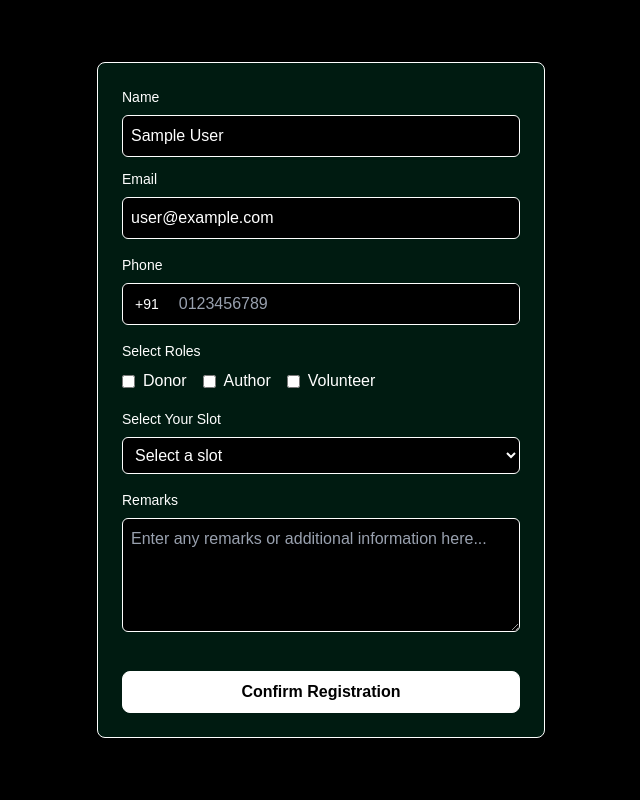
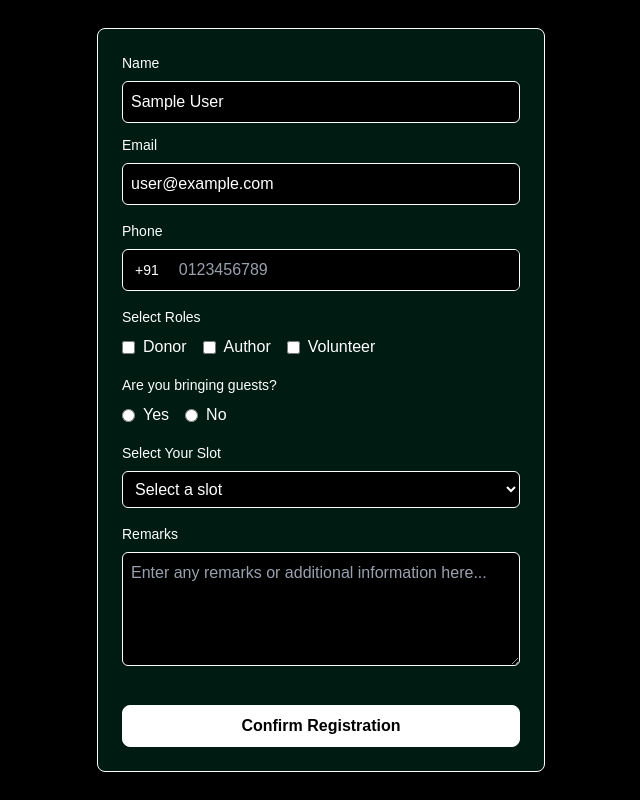
Before and after one commit to Juzcallmekaushik/KVRS-v1.0.0, a Next.js app: page /register in a window 1280 px wide. Shown: the whole page, without its empty margins (319-959 px from the left). Built offline with nearby package versions, Linux system fonts and the light colour scheme; no server answers; the database is empty; sample sign-in values are in the browser's storage.

Commit message:
added guests

```diff
--- a/app/api/add-to-sheets/route.js
+++ b/app/api/add-to-sheets/route.js
@@ -3,7 +3,7 @@ import { google } from "googleapis";
 export async function POST(req) {
   try {
     const bodyText = await req.text();
-    const { luckyNumber, name, email, phone, isAuthor, isDonor, isVolunteer, slot, remarks } = JSON.parse(bodyText);
+    const { luckyNumber, name, email, phone, isAuthor, isDonor, isVolunteer, slot, remarks, guestCount } = JSON.parse(bodyText);
 
     const auth = new google.auth.GoogleAuth({
       credentials: {
@@ -17,10 +17,10 @@ export async function POST(req) {
 
     await sheets.spreadsheets.values.append({
       spreadsheetId: process.env.GOOGLE_SHEET_ID,
-      range: "Sheet1!A:I",
+      range: "Sheet1!A:J",
       valueInputOption: "RAW",
       requestBody: {
-        values: [[luckyNumber, name, email, phone, isAuthor, isDonor, isVolunteer, slot, remarks]],
+        values: [[luckyNumber, name, email, phone, isAuthor, isDonor, isVolunteer, slot, remarks, guestCount]],
       },
     });
 
--- a/app/api/send-emails/route.js
+++ b/app/api/send-emails/route.js
@@ -21,6 +21,7 @@ export async function POST(req) {
       const roles = [];
       if (user.is_donor) roles.push("Donor");
       if (user.is_author) roles.push("Author");
+      if (user.is_volunteer) roles.push("Volunteer");
 
       const mailOptions = {
         from: '"KVRS Bot" <host.kvrs@gmail.com>',
@@ -34,7 +35,11 @@ export async function POST(req) {
             <li><strong style="color: #000000;">Email:</strong> <a href="mailto:${user.email}" style="color: #007bff; text-decoration: none;">${user.email}</a></li>
             <li><strong style="color: #000000;">Phone:</strong> <span style="color: #000000;">${user.phone}</span></li>
             <li><strong style="color: #000000;">Lucky Number:</strong> <span style="color: #000000;">${user.lucky_number}</span></li>
+            <li><strong style="color: #000000;">Guest Count:</strong> <span style="color: #000000;">${user.guestcount || "None"}</span></li>
             <li><strong style="color: #000000;">Roles:</strong> <span style="color: #000000;">${roles.length > 0 ? roles.join(" & ") : "None"}</span></li>
+            <li><strong style="color: #000000;">Slot Booked:</strong> <span style="color: #000000;">${user.slot }</span></li>
+            <li><strong style="color: #000000;">Remarks:</strong> <span style="color: #000000;">${user.remarks || "None provided"}</span></li>
+
           </ul>
           <p style="color: #000000;">
             Tap <a href="https://registration.kasturivijayam.com/" target="_blank" style="color: #007bff; text-decoration: none;">here</a> to access the registration portal.
--- a/app/home/page.jsx
+++ b/app/home/page.jsx
@@ -124,6 +124,13 @@ export default function HomePage() {
                 valueClass="break-words"
               />
             )}
+          {userDetails.guestcount !== null && userDetails.guestcount !== undefined && (
+            <Info
+              label="Guest Count"
+              value={userDetails.guestcount}
+              valueClass="break-words"
+            />
+          )}
           </div>
           <div className="mt-6 text-center">
             <button
--- a/app/register/page.jsx
+++ b/app/register/page.jsx
@@ -16,6 +16,8 @@ export default function RegisterPage() {
   const [isVolunteer, setIsVolunteer] = useState(false);
   const [selectedSlot, setSelectedSlot] = useState("");
   const [userInfo, setUserInfo] = useState({ name: "", email: "", phone: "" });
+  const [bringingGuests, setBringingGuests] = useState(false);
+  const [guestCount, setGuestCount] = useState("");
 
   const { data: session, status } = useSession();
   const router = useRouter();
@@ -105,6 +107,12 @@ export default function RegisterPage() {
       return;
     }
 
+    if (bringingGuests && (!guestCount || guestCount < 1 || guestCount > 2)) {
+      alert("Please specify a valid number of guests (1 or 2).");
+      setLoading(false);
+      return;
+    }
+
     const fullPhone = parsedPhone.formatInternational();
     const luckyNumber = Math.floor(Math.random() * 1000) + 1;
 
@@ -121,6 +129,7 @@ export default function RegisterPage() {
           is_volunteer: isVolunteer,
           slot: selectedSlot,
           remarks: document.querySelector("textarea[name='remarks']").value,
+          guestcount: bringingGuests ? guestCount : 0,
         },
       ]);
 
@@ -143,6 +152,7 @@ export default function RegisterPage() {
         isVolunteer,
         slot: selectedSlot,
         remarks: document.querySelector("textarea[name='remarks']").value,
+        guestCount: bringingGuests ? guestCount : 0,
       }),
     });
 
@@ -253,6 +263,51 @@ export default function RegisterPage() {
       </label>
       </div>
       </div>
+
+      <div className="mb-4">
+        <label className="block text-sm font-medium mb-2">Are you bringing guests?</label>
+        <div className="flex gap-4 items-center">
+          <label className="inline-flex items-center">
+            <input
+              type="radio"
+              name="bringingGuests"
+              value="yes"
+              onChange={() => setBringingGuests(true)}
+              className="mr-2 accent-green-500 cursor-pointer"
+              disabled={loading}
+            />
+            Yes
+          </label>
+          <label className="inline-flex items-center">
+            <input
+              type="radio"
+              name="bringingGuests"
+              value="no"
+              onChange={() => setBringingGuests(false)}
+              className="mr-2 accent-green-500 cursor-pointer"
+              disabled={loading}
+            />
+            No
+          </label>
+        </div>
+      </div>
+
+      {bringingGuests && (
+        <div className="mb-4">
+          <label className="block text-sm font-medium mb-2">How many guests?</label>
+          <input
+            type="number"
+            name="guestCount"
+            min="1"
+            max="2"
+            value={guestCount}
+            onChange={(e) => setGuestCount(e.target.value)}
+            className="w-full p-2 border border-white rounded-md text-white bg-black placeholder-gray-400 focus:outline-none"
+            placeholder="Enter number of guests (max 2)"
+            disabled={loading}
+          />
+        </div>
+      )}
       <div className="mb-4">
       <label className="block text-sm font-medium mb-2">Select Your Slot</label>
       <select
@@ -269,7 +324,7 @@ export default function RegisterPage() {
           Singuluri Slot @ 3:00 PM - 4:00 PM
         </option>
         <option value="Kasturi Vijayam Slot @ 4:10 PM - 5:50 PM">Kasturi Vijayam Slot @ 4:10 PM - 5:50 PM</option>
-        <option value="International InkBound Slot @ 6:00 PM - 8:30 PM">InkBound Slot @ 6:00 PM - 8:30 PM</option>
+        <option value="International InkBound Slot @ 6:00 PM - 8:30 PM">InkBound Slot@ 6:00 PM - 8:30 PM</option>
       </select>
       </div>
       <div className="mb-4">
@@ -281,6 +336,7 @@ export default function RegisterPage() {
         placeholder="Enter any remarks or additional information here..."
         onChange={handleChange}
         disabled={loading}
+        maxLength={200}
       />
       </div>
       <button
```
Also changed, not shown: app/host/page.jsx (+9 -4 lines).
